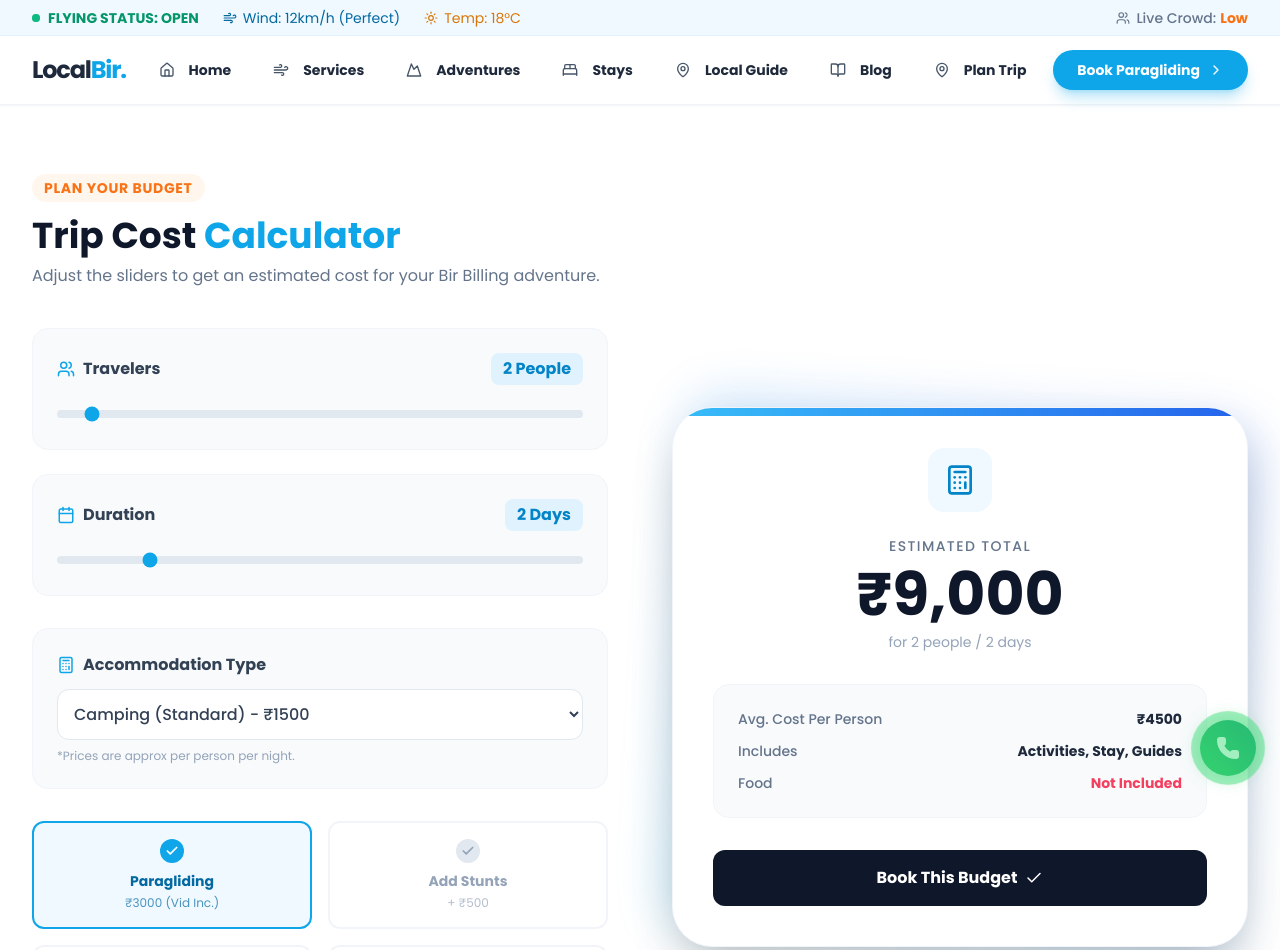
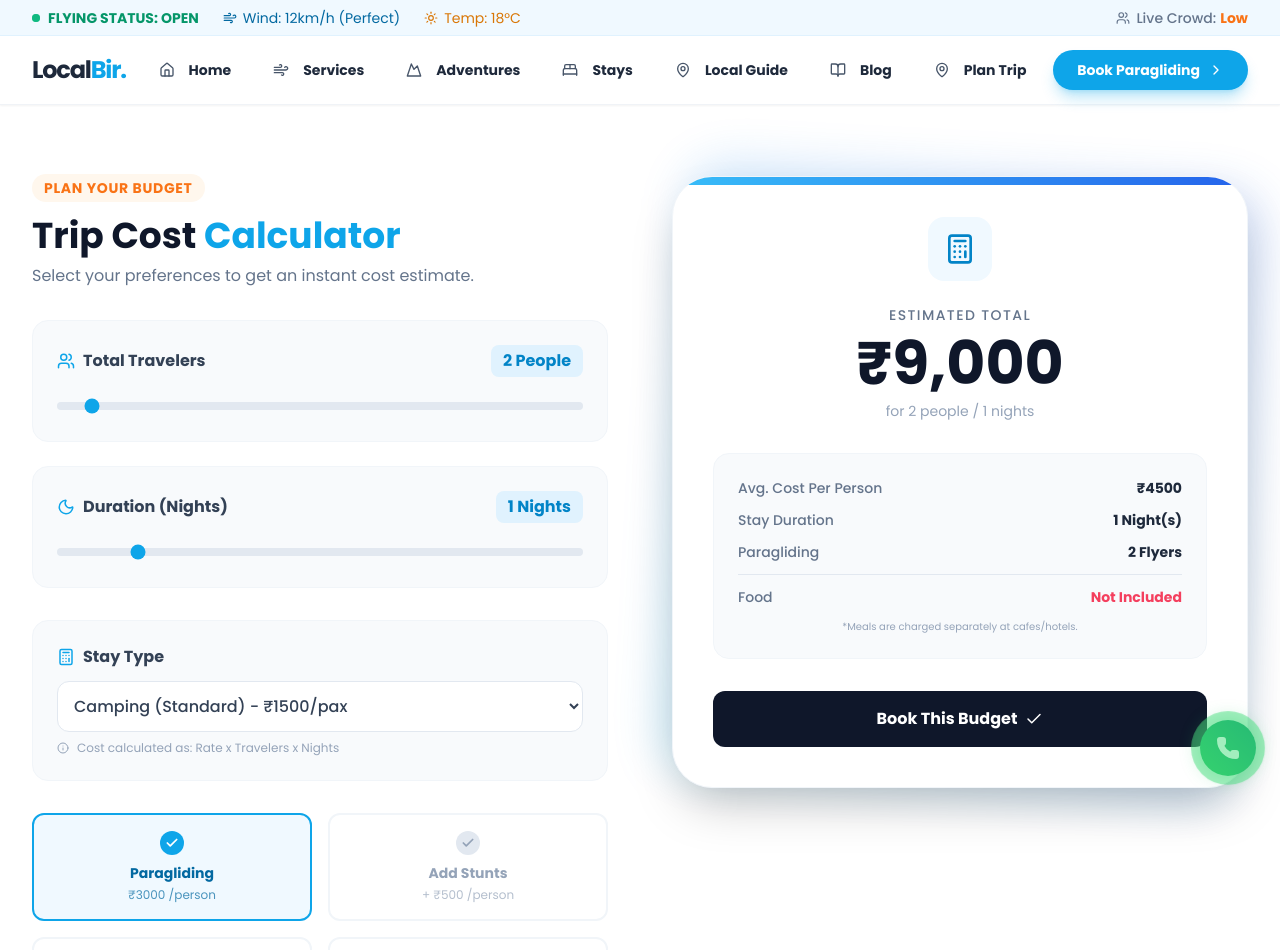
Before and after one commit to pawan369x/Localbir, a React (Vite) app: page /plan-trip in a window 1280 px wide. Shown: the top 950 px of the page. Built offline with nearby package versions, Linux system fonts and the light colour scheme.

Commit message:
Local Bir: updated trip calculator and pricing logic

```diff
--- a/src/components/TripCalculator.jsx
+++ b/src/components/TripCalculator.jsx
@@ -1,6 +1,6 @@
 import React, { useState } from 'react';
 import { motion } from 'framer-motion';
-import { Users, Calendar, Check, Calculator } from 'lucide-react';
+import { Users, Calendar, Check, Calculator, Moon, Info } from 'lucide-react';
 
 import BudgetModal from './BudgetModal';
 
@@ -8,12 +8,11 @@ const TripCalculator = () => {
 
     const [isBudgetPopupOpen, setIsBudgetPopupOpen] = useState(false);
 
-    // State for Calculator
+    // --- STATE ---
     const [travelers, setTravelers] = useState(2);
-    const [days, setDays] = useState(2);
+    const [nights, setNights] = useState(1);
+    const [stayType, setStayType] = useState('camping_std');
 
-    // Updated Activities & Stays
-    const [stayType, setStayType] = useState('camping_std'); // none, camping_std, camping_prem, hotel_bud, hotel_prem, hotel_lux
     const [activities, setActivities] = useState({
         paragliding: true,
         stunts: false,
@@ -23,60 +22,57 @@ const TripCalculator = () => {
         hikingGuide: false
     });
 
-    // const [totalCost, setTotalCost] = useState(0); // Derived state utilized instead
+    // --- PRICING CONFIG (Edit Rates Here) ---
+    const PRICES = {
+        // Adventures (Per Person)
+        paragliding: 3000,
+        stunts: 500,
+        bungee: 3500,
+        skycycling: 2500,
+        waterfallGuide: 200,
 
-    // Pricing Config (Updated)
-    const PRICES = {
-        paragliding: 3000, // Includes Video & Transport
-        stunts: 500,
+        // Hiking Guide is usually Fixed Price for the whole group per day
+        hikingGuide: 1500,
 
-        // Stays (Per Night Per Room/Tent - Approx logic or Per Person?)
-        // User said: "camping... 1500-2000", "hotel... 1500, 3000, 5500"
-        // Usually these are per room/tent, but for simplicity in calculator let's assume PER PERSON for shared sharing or just avg cost.
-        // Let's treat it as Per Person Per Night cost for easier calculation
+        // Stay Rates (Approx Per Person Per Night)
         stays: {
             none: 0,
-            camping_std: 1500,
-            camping_prem: 2000,
-            hotel_bud: 1500,
-            hotel_prem: 3000,
-            hotel_lux: 5500
-        },
-
-        bungee: 3500,
-        skycycling: 2500,
-        waterfallGuide: 200, // Per Person
-        hikingGuide: 1500 // Per Day (Fixed Cost for Group? Or Per Person? User said "mil ke... ek din ka 1500". Let's assume split cost or per group?
-        // To be safe and simple: Let's assume it's a fixed cost added ONCE per day, divided by travelers?
-        // Or just simple: ₹1500 per group per day. Let's do: ₹1500 * days.
+            camping_std: 1500, // Standard Camp
+            camping_prem: 2000, // Premium Camp
+            hotel_bud: 1500,   // Budget Hotel
+            hotel_prem: 3000,  // Premium Hotel
+            hotel_lux: 5500    // Luxury Stay
+        }
     };
 
-    // Calculate Total
-    // Calculate Total (Derived State)
+    // --- MAIN CALCULATION LOGIC ---
     const calculateTotal = () => {
         let total = 0;
 
-        // 1. Accommodation Cost
-        const nights = days > 1 ? days - 1 : 0;
-        const stayCost = PRICES.stays[stayType] * travelers * nights;
-        total += stayCost;
+        // 1. ACCOMMODATION (Rate * Travelers * Nights)
+        // Agar nights 0 hai, toh stay cost 0 hogi
+        if (nights > 0) {
+            const ratePerPersonPerNight = PRICES.stays[stayType];
+            total += (ratePerPersonPerNight * travelers * nights);
+        }
 
-        // 2. Paragliding
+        // 2. PARAGLIDING (Rate * Travelers)
         if (activities.paragliding) {
-            total += PRICES.paragliding * travelers;
+            total += (PRICES.paragliding * travelers);
+
+            // Stunts add-on
             if (activities.stunts) {
-                total += PRICES.stunts * travelers;
+                total += (PRICES.stunts * travelers);
             }
         }
 
-        // 3. Adventure Activities
-        if (activities.bungee) total += PRICES.bungee * travelers;
-        if (activities.skycycling) total += PRICES.skycycling * travelers;
+        // 3. OTHER ADVENTURES (Rate * Travelers)
+        if (activities.bungee) total += (PRICES.bungee * travelers);
+        if (activities.skycycling) total += (PRICES.skycycling * travelers);
+        if (activities.waterfallGuide) total += (PRICES.waterfallGuide * travelers);
 
-        // 4. Waterfall Guide
-        if (activities.waterfallGuide) total += PRICES.waterfallGuide * travelers;
-
-        // 5. Hiking Guide
+        // 4. HIKING GUIDE (Fixed Cost per Group - One time)
+        // Guide ki fees travelers se multiply nahi hoti, wo pure group ki ek fees hoti hai
         if (activities.hikingGuide) total += PRICES.hikingGuide;
 
         return total;
@@ -84,22 +80,28 @@ const TripCalculator = () => {
 
     const totalCost = calculateTotal();
 
+    // Toggle Handler
     const toggleActivity = (key) => {
         setActivities(prev => ({ ...prev, [key]: !prev[key] }));
     };
 
-    // Handler to open Custom Budget Modal
     const handleBookBudget = () => {
         setIsBudgetPopupOpen(true);
     };
+
+    // UI Helpers
+    const getStayLabel = () => {
+        if (stayType === 'none') return "No Stay";
+        return nights > 0 ? `${nights} Night(s)` : "Select Nights";
+    }
 
     return (
         <section className="py-24 bg-white relative">
             <div className="max-w-7xl mx-auto px-4 sm:px-6 lg:px-8">
 
-                <div className="grid grid-cols-1 lg:grid-cols-2 gap-16 items-center">
+                <div className="grid grid-cols-1 lg:grid-cols-2 gap-16 items-start">
 
-                    {/* Left Side: Controls */}
+                    {/* --- LEFT SIDE: CONTROLS --- */}
                     <div>
                         <span className="text-orange-500 font-bold tracking-wider uppercase text-sm bg-orange-50 px-3 py-1 rounded-full">
                             Plan Your Budget
@@ -107,19 +109,19 @@ const TripCalculator = () => {
                         <h2 className="text-4xl font-black text-slate-900 mt-4 mb-2">
                             Trip Cost <span className="text-sky-500">Calculator</span>
                         </h2>
-                        <p className="text-slate-500 mb-10">
-                            Adjust the sliders to get an estimated cost for your Bir Billing adventure.
+                        <p className="text-slate-500 mb-8">
+                            Select your preferences to get an instant cost estimate.
                         </p>
 
                         <div className="space-y-8">
 
-                            {/* Sliders */}
+                            {/* 1. SLIDERS */}
                             <div className="space-y-6">
-                                {/* Travelers Slider */}
+                                {/* Travelers */}
                                 <div className="bg-slate-50 p-6 rounded-2xl border border-slate-100">
                                     <div className="flex justify-between mb-4">
                                         <label className="font-bold text-slate-700 flex items-center gap-2">
-                                            <Users size={18} className="text-sky-500" /> Travelers
+                                            <Users size={18} className="text-sky-500" /> Total Travelers
                                         </label>
                                         <span className="font-black text-sky-600 bg-sky-100 px-3 py-1 rounded-lg">
                                             {travelers} People
@@ -132,55 +134,59 @@ const TripCalculator = () => {
                                     />
                                 </div>
 
-                                {/* Days Slider */}
+                                {/* Nights */}
                                 <div className="bg-slate-50 p-6 rounded-2xl border border-slate-100">
                                     <div className="flex justify-between mb-4">
                                         <label className="font-bold text-slate-700 flex items-center gap-2">
-                                            <Calendar size={18} className="text-sky-500" /> Duration
+                                            <Moon size={18} className="text-sky-500" /> Duration (Nights)
                                         </label>
                                         <span className="font-black text-sky-600 bg-sky-100 px-3 py-1 rounded-lg">
-                                            {days} Days
+                                            {nights} Nights
                                         </span>
                                     </div>
                                     <input
-                                        type="range" min="1" max="7" value={days}
-                                        onChange={(e) => setDays(Number(e.target.value))}
+                                        type="range" min="0" max="7" value={nights}
+                                        onChange={(e) => setNights(Number(e.target.value))}
                                         className="w-full h-2 bg-slate-200 rounded-lg appearance-none cursor-pointer accent-sky-500"
                                     />
                                 </div>
                             </div>
 
-                            {/* Stay Selector */}
-                            <div className="bg-slate-50 p-6 rounded-2xl border border-slate-100">
+                            {/* 2. ACCOMMODATION SELECTOR */}
+                            <div className={`p-6 rounded-2xl border transition-all ${nights > 0 ? 'bg-slate-50 border-slate-100' : 'bg-slate-100 border-slate-200 opacity-60'}`}>
                                 <label className="font-bold text-slate-700 flex items-center gap-2 mb-3">
-                                    <Calculator size={18} className="text-sky-500" /> Accommodation Type
+                                    <Calculator size={18} className="text-sky-500" /> Stay Type
                                 </label>
                                 <select
                                     value={stayType}
                                     onChange={(e) => setStayType(e.target.value)}
-                                    className="w-full p-3 rounded-xl border border-slate-200 bg-white font-medium text-slate-700 focus:ring-2 focus:ring-sky-500 outline-none"
+                                    disabled={nights === 0}
+                                    className="w-full p-3 rounded-xl border border-slate-200 bg-white font-medium text-slate-700 focus:ring-2 focus:ring-sky-500 outline-none disabled:cursor-not-allowed"
                                 >
                                     <option value="none">No Stay Needed</option>
-                                    <option value="camping_std">Camping (Standard) - ₹1500</option>
-                                    <option value="camping_prem">Camping (Premium) - ₹2000</option>
-                                    <option value="hotel_bud">Hotel (Budget) - ₹1500</option>
-                                    <option value="hotel_prem">Hotel (Premium) - ₹3000</option>
-                                    <option value="hotel_lux">Hotel (Luxury) - ₹5500</option>
+                                    <option value="camping_std">Camping (Standard) - ₹1500/pax</option>
+                                    <option value="camping_prem">Camping (Premium) - ₹2000/pax</option>
+                                    <option value="hotel_bud">Hotel (Budget) - ₹1500/pax</option>
+                                    <option value="hotel_prem">Hotel (Premium) - ₹3000/pax</option>
+                                    <option value="hotel_lux">Hotel (Luxury) - ₹5500/pax</option>
                                 </select>
-                                <p className="text-xs text-slate-400 mt-2">*Prices are approx per person per night.</p>
+                                <div className="flex items-center gap-2 mt-2 text-xs text-slate-400">
+                                    <Info size={12} />
+                                    {nights === 0 ? "Increase nights to select stay" : "Cost calculated as: Rate x Travelers x Nights"}
+                                </div>
                             </div>
 
-                            {/* Toggles */}
+                            {/* 3. ACTIVITIES TOGGLES */}
                             <div className="grid grid-cols-2 gap-4">
                                 <ActivityToggle
                                     label="Paragliding"
-                                    price="₹3000 (Vid Inc.)"
+                                    price="₹3000 /person"
                                     active={activities.paragliding}
                                     onClick={() => toggleActivity('paragliding')}
                                 />
                                 <ActivityToggle
                                     label="Add Stunts"
-                                    price="+ ₹500"
+                                    price="+ ₹500 /person"
                                     active={activities.stunts}
                                     disabled={!activities.paragliding}
                                     onClick={() => activities.paragliding && toggleActivity('stunts')}
@@ -188,25 +194,25 @@ const TripCalculator = () => {
                                 />
                                 <ActivityToggle
                                     label="Bungee Jumping"
-                                    price="₹3500"
+                                    price="₹3500 /person"
                                     active={activities.bungee}
                                     onClick={() => toggleActivity('bungee')}
                                 />
                                 <ActivityToggle
                                     label="Sky Cycling"
-                                    price="₹2500"
+                                    price="₹2500 /person"
                                     active={activities.skycycling}
                                     onClick={() => toggleActivity('skycycling')}
                                 />
                                 <ActivityToggle
                                     label="Waterfall Guide"
-                                    price="₹200/person"
+                                    price="₹200 /person"
                                     active={activities.waterfallGuide}
                                     onClick={() => toggleActivity('waterfallGuide')}
                                 />
                                 <ActivityToggle
                                     label="Hiking Guide"
-                                    price="₹1500/day"
+                                    price="₹1500 /group"
                                     active={activities.hikingGuide}
                                     onClick={() => toggleActivity('hikingGuide')}
                                 />
@@ -215,7 +221,8 @@ const TripCalculator = () => {
                         </div>
                     </div>
 
-                    {/* Right Side: Total Card */}
+                    {/* --- RIGHT SIDE: TOTAL CARD --- */}
+                    <div className="sticky top-24">
                         <div className="relative">
                             <div className="absolute inset-0 bg-gradient-to-tr from-sky-500 to-blue-600 rounded-[2.5rem] rotate-3 opacity-20 blur-xl"></div>
                             <motion.div
@@ -232,12 +239,21 @@ const TripCalculator = () => {
                                 <div className="text-5xl md:text-6xl font-black text-slate-900 mb-2">
                                     ₹{totalCost.toLocaleString()}
                                 </div>
-                            <p className="text-slate-400 text-sm mb-8">for {travelers} people / {days} days</p>
+                                <p className="text-slate-400 text-sm mb-8">
+                                    for {travelers} people / {nights} nights
+                                </p>
 
                                 <div className="space-y-3 mb-8 text-left bg-slate-50 p-6 rounded-2xl border border-slate-100">
                                     <SummaryItem label="Avg. Cost Per Person" value={`₹${travelers > 0 ? (totalCost / travelers).toFixed(0) : 0}`} />
-                                <SummaryItem label="Includes" value="Activities, Stay, Guides" />
+                                    <SummaryItem label="Stay Duration" value={getStayLabel()} />
+                                    <SummaryItem label="Paragliding" value={activities.paragliding ? `${travelers} Flyers` : 'Not Selected'} />
+
+                                    <div className="h-px bg-slate-200 my-2"></div>
+
                                     <SummaryItem label="Food" value="Not Included" highlightColor="text-rose-500" />
+                                    <p className="text-[10px] text-slate-400 mt-1 text-center">
+                                        *Meals are charged separately at cafes/hotels.
+                                    </p>
                                 </div>
 
                                 <button
@@ -249,17 +265,17 @@ const TripCalculator = () => {
 
                             </motion.div>
                         </div>
+                    </div>
 
                 </div>
             </div>
 
-            {/* Render the specialized Budget Modal */}
             <BudgetModal
                 isOpen={isBudgetPopupOpen}
                 onClose={() => setIsBudgetPopupOpen(false)}
                 tripDetails={{
                     travelers,
-                    days,
+                    nights,
                     stayType,
                     activities,
                     totalCost
@@ -269,10 +285,11 @@ const TripCalculator = () => {
     );
 };
 
-// Helper Components
-const ActivityToggle = ({ label, price, active, onClick, className = '' }) => (
+// --- HELPER COMPONENTS ---
+
+const ActivityToggle = ({ label, price, active, onClick, className = '', disabled = false }) => (
     <div
-        onClick={onClick}
+        onClick={!disabled ? onClick : undefined}
         className={`cursor-pointer p-4 rounded-xl border-2 transition-all flex flex-col justify-center items-center text-center gap-1 ${active
             ? 'border-sky-500 bg-sky-50 text-sky-700'
             : 'border-slate-100 bg-white text-slate-400 hover:border-slate-200'
```
Also changed, not shown: src/components/FAQ.jsx (+8 -8 lines). Lines whose indentation alone changed are shown as unchanged.
